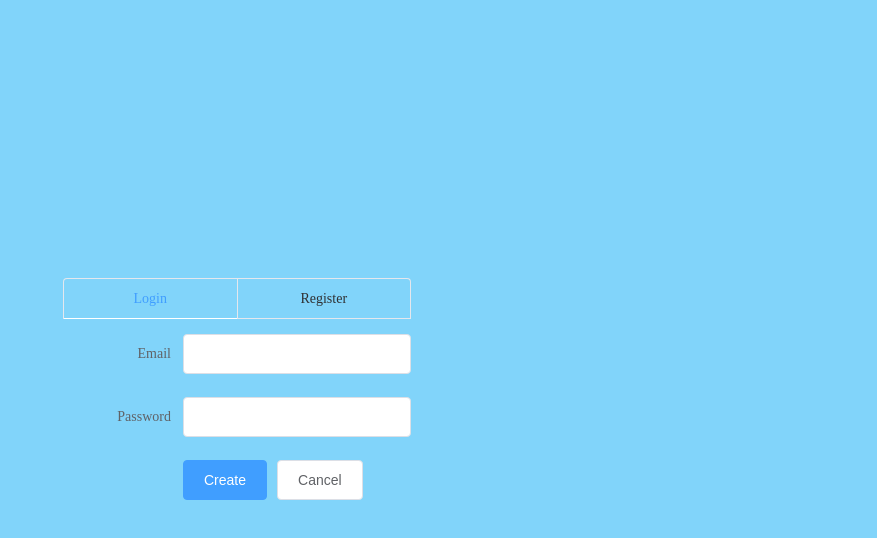
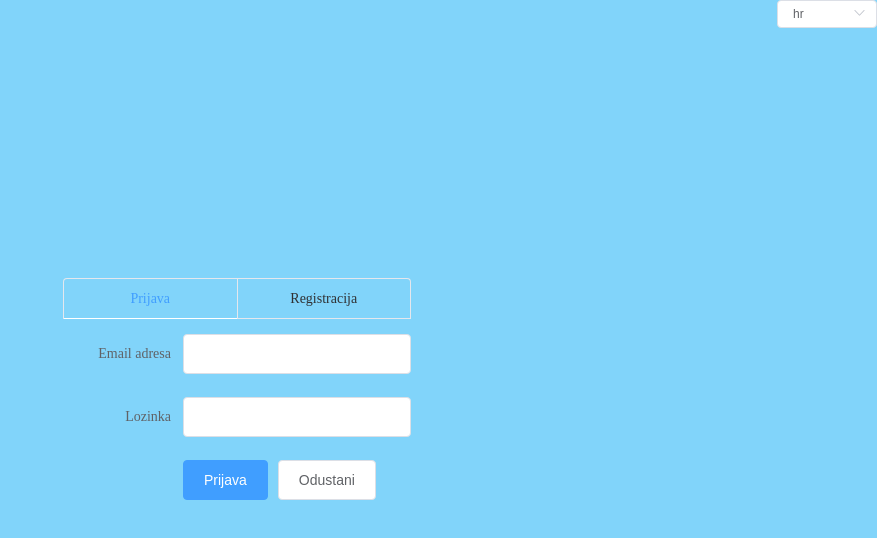
Before and after one commit to DaraKing/vueJS, a Vue app: page /auth in a window 1280 px wide. Shown: the top 538 px of the page, without its empty margins (403-1280 px from the left). Built offline with nearby package versions, Linux system fonts and the light colour scheme.

Commit message:
updated translations

```diff
--- a/src/components/Auth/Login.vue
+++ b/src/components/Auth/Login.vue
@@ -2,15 +2,15 @@
     <div>
         <div v-show="!loading">
             <el-form ref="form" :model="form" label-width="120px">
-                <el-form-item label="Email">
+                <el-form-item v-bind:label="$t('email-address')">
                     <el-input v-model="form.email"></el-input>
                 </el-form-item>
-                <el-form-item label="Password">
+                <el-form-item v-bind:label="$t('password')">
                     <el-input v-model="form.password" show-password></el-input>
                 </el-form-item>
                 <el-form-item>
-                    <el-button type="primary" @click="onSubmit">Create</el-button>
-                    <el-button>Cancel</el-button>
+                    <el-button type="primary" @click="onSubmit">{{ $t('login') }}</el-button>
+                    <el-button>{{ $t('cancel') }}</el-button>
                 </el-form-item>
             </el-form>
         </div>
--- a/src/components/Auth/Register.vue
+++ b/src/components/Auth/Register.vue
@@ -2,24 +2,24 @@
     <div>
         <div v-show="!loading">
             <el-form :model="ruleForm" :rules="rules" ref="ruleForm" label-width="120px" class="demo-ruleForm">
-                <el-form-item label="First name" prop="firstName">
+                <el-form-item v-bind:label="$t('first-name')" prop="firstName">
                     <el-input v-model="ruleForm.firstName"></el-input>
                 </el-form-item>
-                <el-form-item label="Last name" prop="lastName">
+                <el-form-item v-bind:label="$t('last-name')" prop="lastName">
                     <el-input v-model="ruleForm.lastName"></el-input>
                 </el-form-item>
-                <el-form-item label="Email" prop="email">
+                <el-form-item v-bind:label="$t('email-address')" prop="email">
                     <el-input v-model="ruleForm.email"></el-input>
                 </el-form-item>
-                <el-form-item label="Password"  prop="password">
+                <el-form-item v-bind:label="$t('password')"  prop="password">
                     <el-input v-model="ruleForm.password" show-password></el-input>
                 </el-form-item>
-                <el-form-item label="Repeat your password"  prop="passwordRepeat">
+                <el-form-item v-bind:label="$t('password-repeat')"  prop="passwordRepeat">
                     <el-input v-model="ruleForm.passwordRepeat" show-password></el-input>
                 </el-form-item>
                 <el-form-item>
-                    <el-button type="primary" @click="submitForm('ruleForm')">Create</el-button>
-                    <el-button @click="resetForm('ruleForm')">Reset</el-button>
+                    <el-button type="primary" @click="submitForm('ruleForm')">{{ $t('register') }}</el-button>
+                    <el-button @click="resetForm('ruleForm')">{{ $t('reset') }}</el-button>
                 </el-form-item>
             </el-form>
         </div>
--- a/src/locales/en.json
+++ b/src/locales/en.json
@@ -1,5 +1,14 @@
 {
   "products": "Products",
   "my-products": "My products",
-  "auctions": "Auctions"
+  "auctions": "Auctions",
+  "login": "Login",
+  "cancel": "Cancel",
+  "register": "Register",
+  "reset": "Reset",
+  "email-address": "Email address",
+  "password": "Password",
+  "first-name": "First name",
+  "last-name": "Last name",
+  "password-repeat": "Password repeat"
 }
--- a/src/locales/hr.json
+++ b/src/locales/hr.json
@@ -1,5 +1,14 @@
 {
   "products": "Proizvodi",
   "my-products": "Moji proizvodi",
-  "auctions": "Aukcije"
+  "auctions": "Aukcije",
+  "login": "Prijava",
+  "cancel": "Odustani",
+  "register": "Registracija",
+  "reset": "Reset",
+  "email-address": "Email adresa",
+  "password": "Lozinka",
+  "first-name": "Ime",
+  "last-name": "Prezime",
+  "password-repeat": "Ponovite lozinku"
 }
--- a/src/views/Auth.vue
+++ b/src/views/Auth.vue
@@ -1,11 +1,14 @@
 <template>
     <div id="auth-container">
+        <div id="locale-changer">
+            <LocaleChanger></LocaleChanger>
+        </div>
         <div>
             <el-tabs type="card" @tab-click="handleClick" stretch>
-                <el-tab-pane label="Login">
+                <el-tab-pane v-bind:label="$t('login')">
                     <Login></Login>
                 </el-tab-pane>
-                <el-tab-pane label="Register">
+                <el-tab-pane v-bind:label="$t('register')">
                     <Register></Register>
                 </el-tab-pane>
             </el-tabs>
@@ -16,10 +19,12 @@
 <script>
 import Login from '../components/Auth/Login'
 import Register from '../components/Auth/Register'
+import LocaleChanger from '../components/Partials/LocaleChanger'
 
 export default {
   name: 'Auth',
   components: {
+    LocaleChanger,
     Login,
     Register
   },
@@ -42,4 +47,9 @@ export default {
     height: 100%;
     @extend %flex-center;
 }
+#locale-changer {
+    position: absolute;
+    right: 0;
+    top: 0;
+}
 </style>
```
